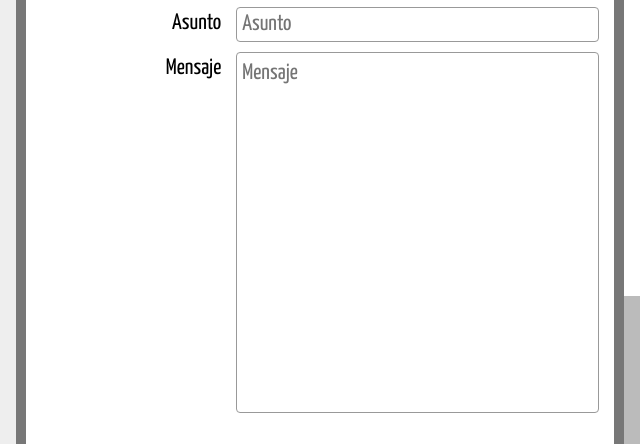
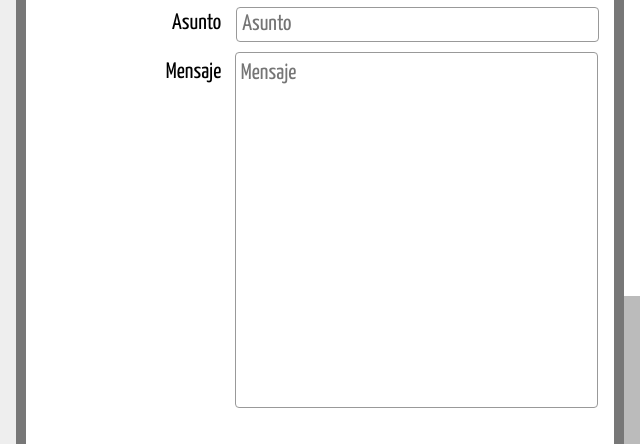
Before and after one commit to ProfeAlbeiro/box_model, a plain HTML site: page index.html in a window 1280 px wide. Shown: the part 2515-2959 px from the top of the page, 16-656 px from the left. Drawn offline with nearby package versions, Linux system fonts and the light colour scheme; grey boxes are pictures that could not be loaded.

Commit message:
Modelo de Cajas

```diff
--- a/assets/css/styles_model_box.css
+++ b/assets/css/styles_model_box.css
@@ -424,15 +424,23 @@ iframe{
     font-size: 1.4em;
 }
 .form-control-textarea{
+    position: relative;
     width: 100%;
     height: 65%;
     line-height: 40px;
     padding: 5px;
     font-family: 'Yanone Kaffeesatz', sans-serif;
 }
+.form-control-textarea .label{
+    line-height: 1.4;
+}
+
 .textarea{
-    width: 65%;
-    height: 100%;
+    position: absolute;
+    right: 6px;
+    left: 35%;
+    top: 5px;
+    bottom: 10px;
     resize: none;
     border: 1px solid #999;
     font-family: 'Yanone Kaffeesatz', sans-serif;
```
